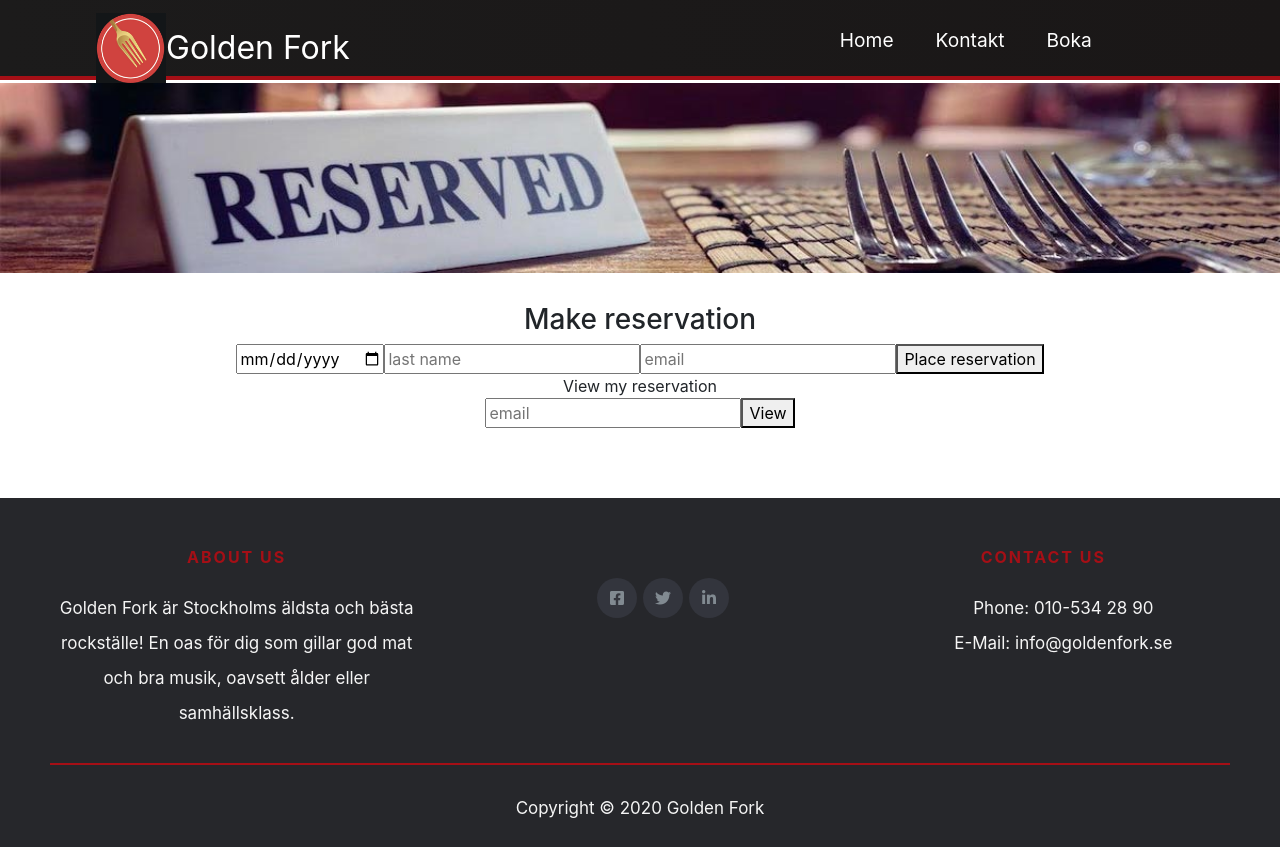
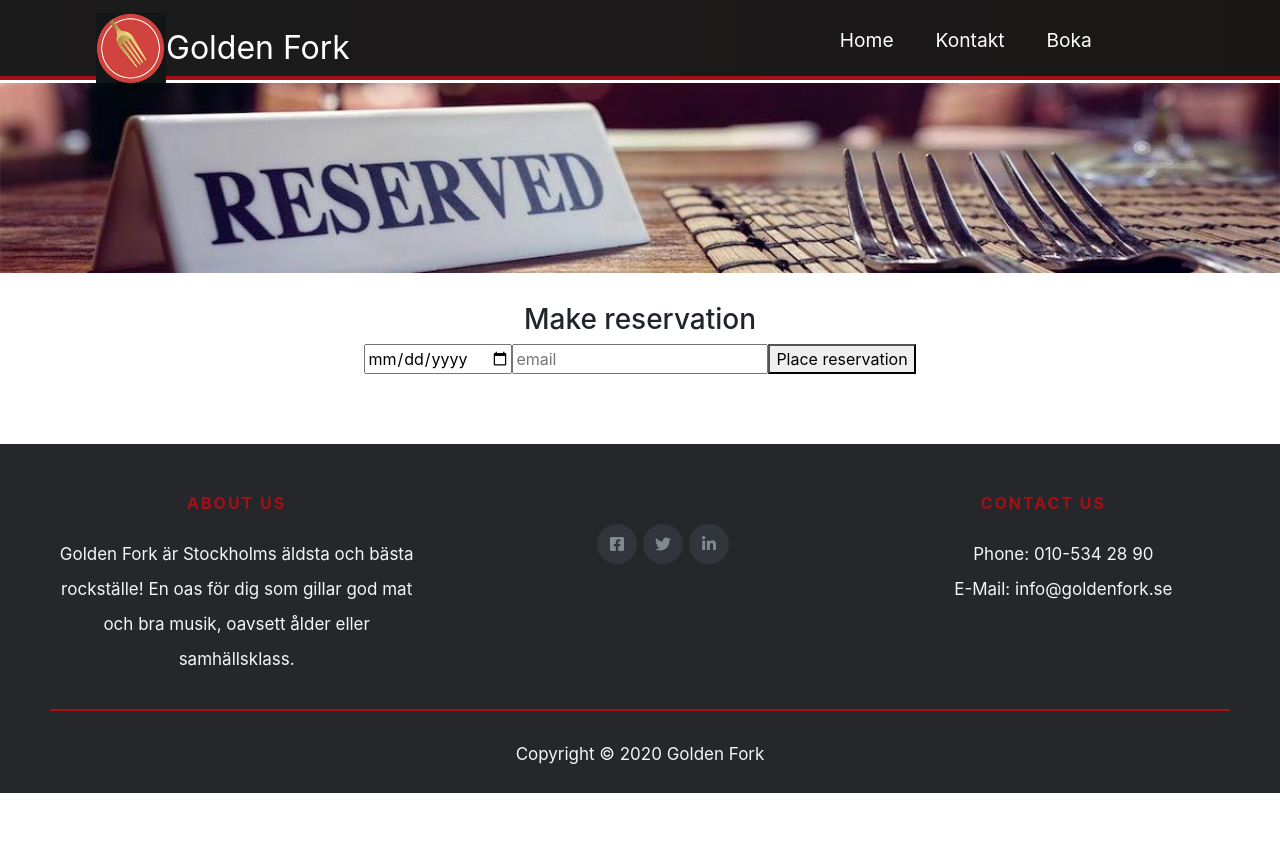
Before and after one commit to menafalici/restaurant-booking, a React (Create React App) app: page /boka in a window 1280 px wide. After the commit the page ends 800 px from the top, so only its background shows below. Built offline with nearby package versions, Linux system fonts and the light colour scheme.

Commit message:
delete function, deletes but not updates

```diff
--- a/package.json
+++ b/package.json
@@ -10,6 +10,7 @@
     "@types/node": "^12.0.0",
     "axios": "^0.20.0",
     "bootstrap": "^4.5.2",
+    "cors": "^2.8.5",
     "node-sass": "^4.14.1",
     "react": "^16.13.1",
     "react-bootstrap": "^1.3.0",
--- a/src/components/pages/admin/Admin.tsx
+++ b/src/components/pages/admin/Admin.tsx
@@ -28,7 +28,7 @@ function Admin() {
     }
 
     function deleteReservation(reservationId: string){
-        axios.delete('http://localhost:5000/' + reservationId)
+        axios.delete('http://localhost:5000/deleteBooking/' + reservationId)
     }
 
 
@@ -80,6 +80,7 @@ function Admin() {
                 return <div>
                     <li key={reservation._id}>{reservation.email} - {reservation.name} - {reservation.date} - {reservation.time}</li>
                     <button onClick={() => deleteReservation(reservation._id)}>remove</button>
+                    {/*<button onClick={() => deleteReservation(reservation._id)}>change</button>*/}
                 </div>
             })}
         </ul>
--- a/src/components/pages/boka/boka.tsx
+++ b/src/components/pages/boka/boka.tsx
@@ -9,16 +9,9 @@ function Boka() {
       />
       <form>
         <h3>Make reservation</h3>
-        <input type="date" placeholder="first name"></input>
-        <input type="name" placeholder="last name"></input>
+        <input type="date" placeholder="full name"></input>
         <input type="email" placeholder="email"></input>
         <button type="submit"> Place reservation </button>
-        <br></br>
-        <link rel="stylesheet" href="" /> View my reservation
-    <br></br>
-        <input type="email" placeholder="email"></input>
-        <button type="submit"> View </button>
-
       </form>
     </div>
   )
```
Also changed, not shown: 2 other files (tests, documents, lock files or other folders).
